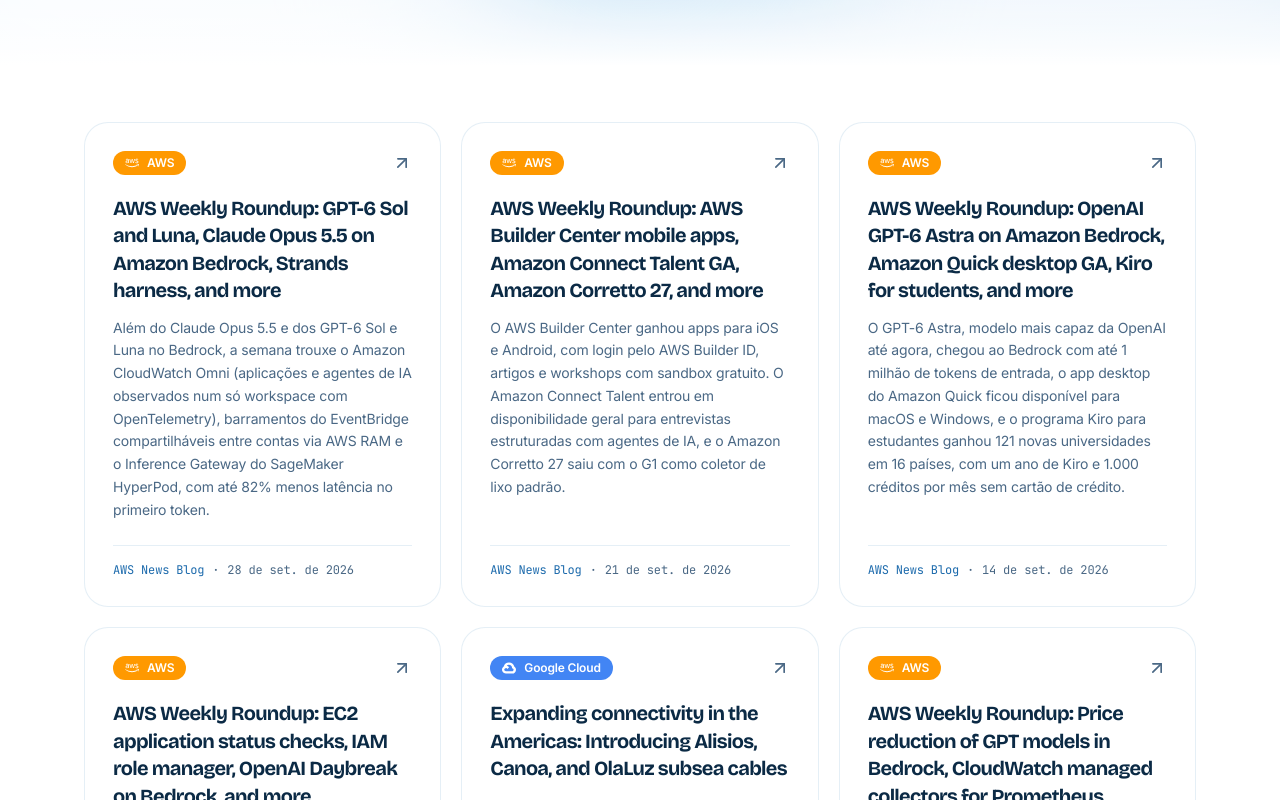
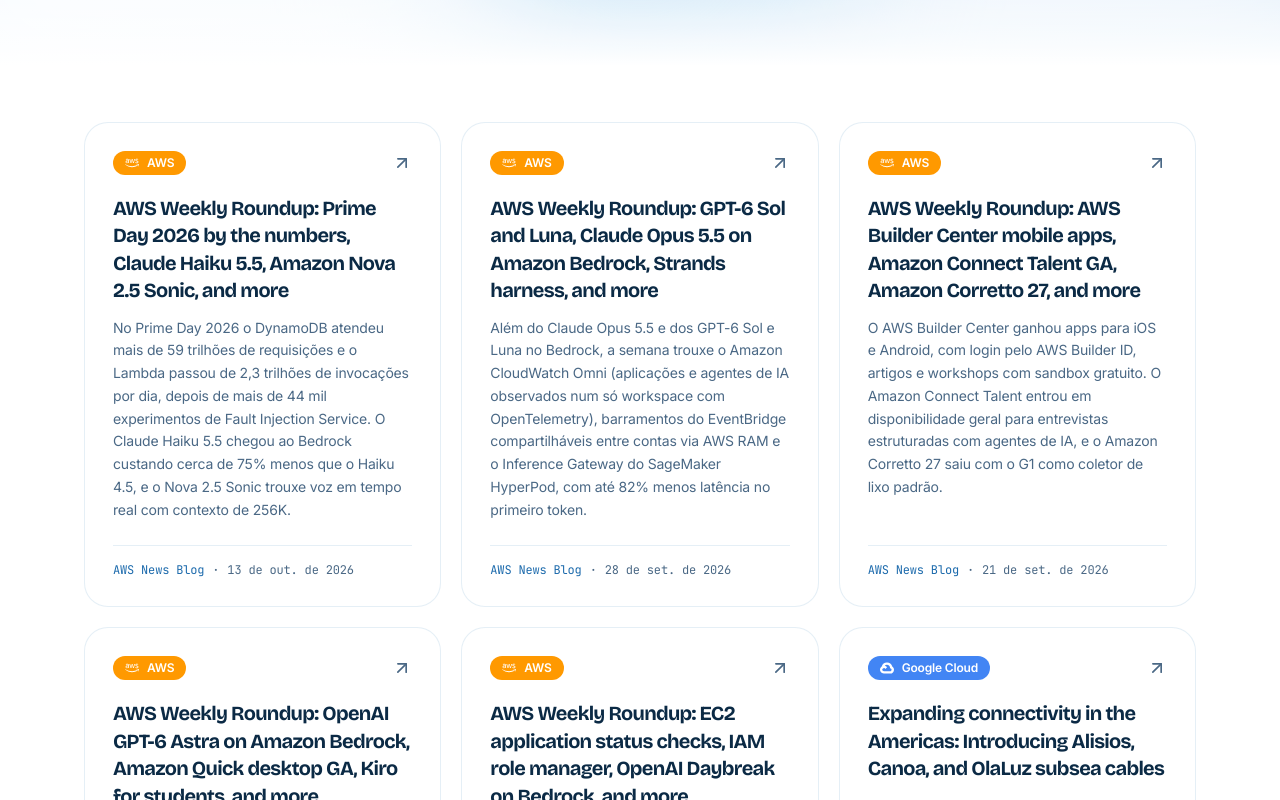
Before and after one commit to Liga-de-Computacao-em-Nuvem-PUCRS/landing-page-lcn, a React (Vite) app: page /noticias in a window 1280 px wide. Shown: the part 420-1220 px from the top of the page. Built offline with nearby package versions, Linux system fonts and the light colour scheme.

Commit message:
feat: add roundup da AWS de 13/10 ao radar (Prime Day e Claude Haiku 5.5)

```diff
--- a/src/data/news.ts
+++ b/src/data/news.ts
@@ -5,6 +5,16 @@ import type { NewsItem } from '@/types/news.types';
  * (links verificados). Curadoria manual — atualize conforme a comunidade acompanha.
  */
 export const NEWS: NewsItem[] = [
+  {
+    title:
+      'AWS Weekly Roundup: Prime Day 2026 by the numbers, Claude Haiku 5.5, Amazon Nova 2.5 Sonic, and more',
+    source: 'AWS News Blog',
+    provider: 'aws',
+    date: '2026-10-13',
+    url: 'https://aws.amazon.com/blogs/aws/aws-weekly-roundup-prime-day-2026-by-the-numbers-claude-haiku-5-5-amazon-nova-2-5-sonic-and-more-october-13-2026/',
+    summary:
+      'No Prime Day 2026 o DynamoDB atendeu mais de 59 trilhões de requisições e o Lambda passou de 2,3 trilhões de invocações por dia, depois de mais de 44 mil experimentos de Fault Injection Service. O Claude Haiku 5.5 chegou ao Bedrock custando cerca de 75% menos que o Haiku 4.5, e o Nova 2.5 Sonic trouxe voz em tempo real com contexto de 256K.',
+  },
   {
     title:
       'AWS Weekly Roundup: GPT-6 Sol and Luna, Claude Opus 5.5 on Amazon Bedrock, Strands harness, and more',
```
